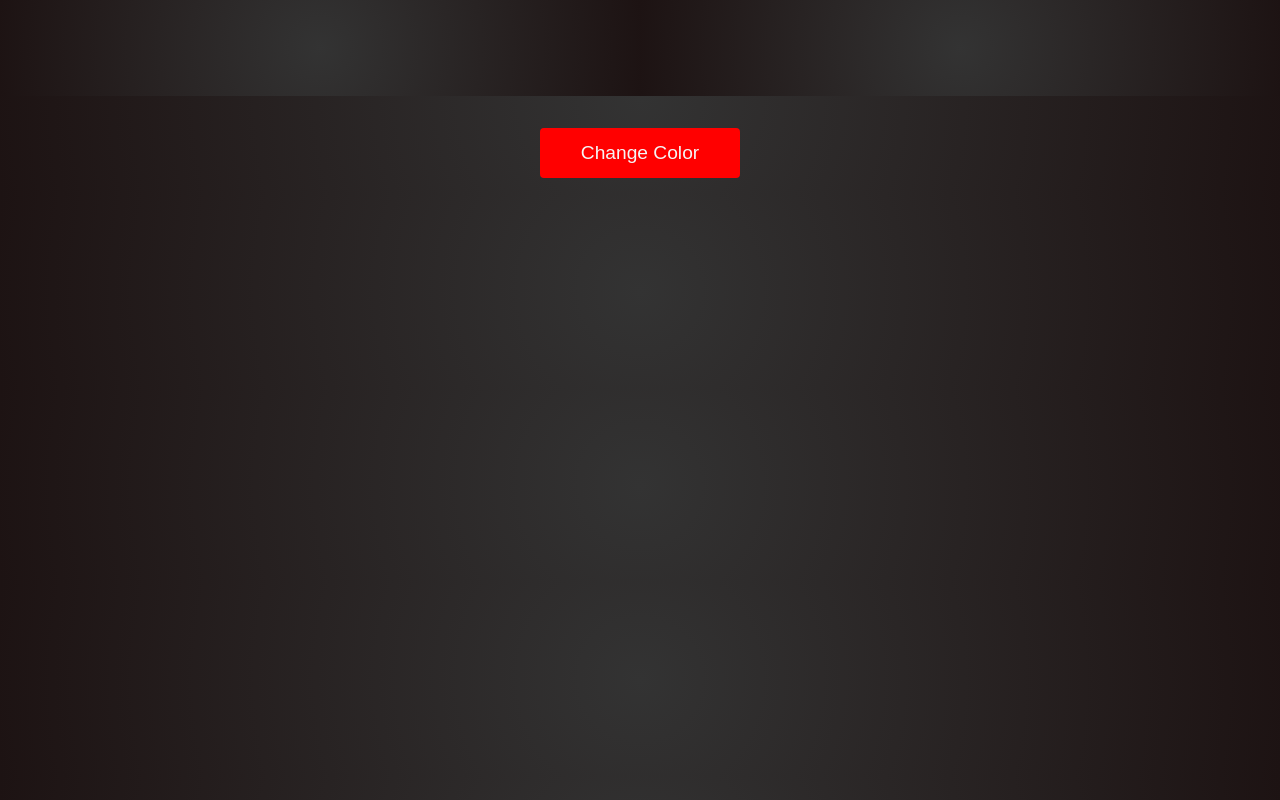
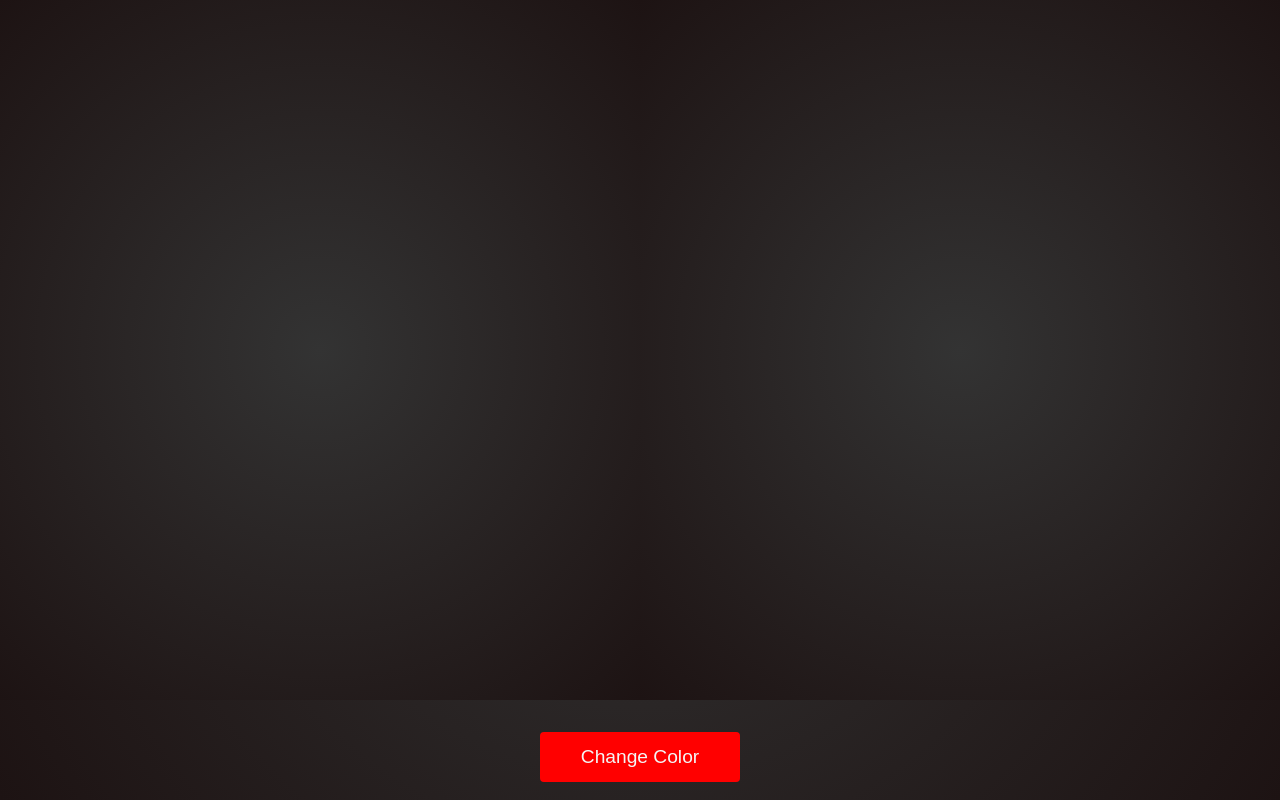
Before and after one commit to julesdellares/JS-ENAgen-v1, a plain HTML site: page index.html in a window 1280 px wide. Drawn offline with Linux system fonts and the light colour scheme.

Commit message:
Update style.css
well, lengthening the columns was easier than I thoughts. I'm still deciding if I want to make sure the rectangles scale well with screen size before I start adding more defined facial shapes.

next I want to:
>make the rectangles scale with screen size
>create & place the nose shape

```diff
--- a/style.css
+++ b/style.css
@@ -49,6 +49,7 @@ body {
 
 .box {
     padding: 3rem;
-    background: radial-gradient(circle, rgba(51,51,51,1) 0%, rgba(29,19,19,1) 100%)
+    background: radial-gradient(circle, rgba(51,51,51,1) 0%, rgba(29,19,19,1) 100%);
+    height: 700px;
 
 }
```
